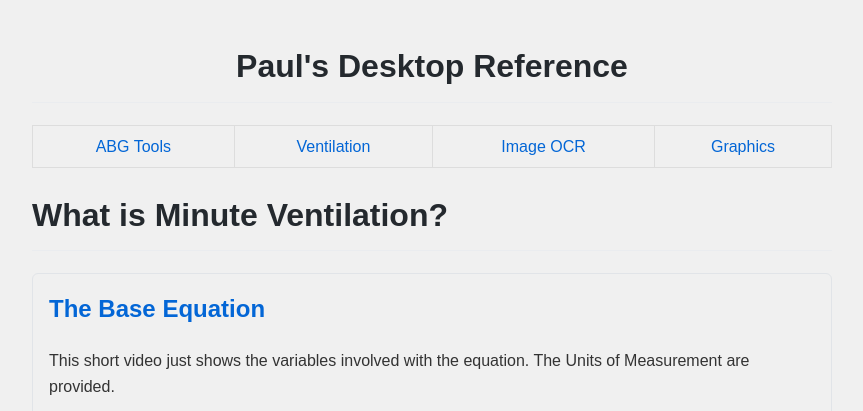
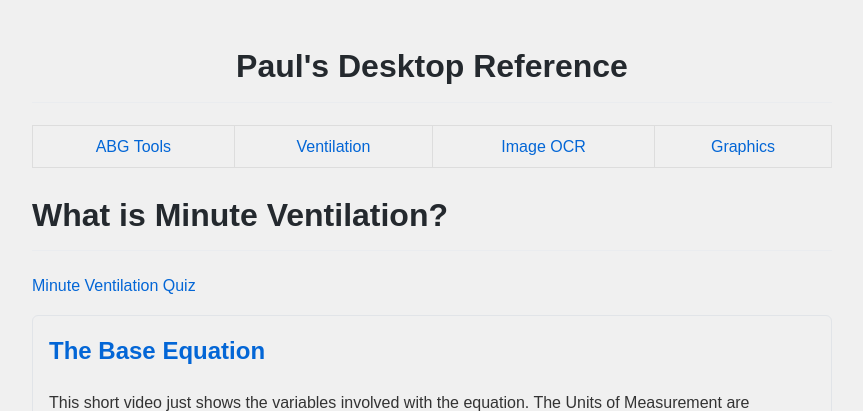
Before and after one commit to ZBZFirst/info, a Jekyll site: the page built from MinuteVentilationExplained.md, in a window 1280 px wide and 900 px high, cut to the strip 0-411 px from the top of the window. Shown: the whole strip, without its empty margins (208-1071 px from the left). Built offline with Jekyll 4.4.1, drawn with Linux system fonts in a browser that asks for light colours.

Commit message:
Update MinuteVentilationExplained.md

```diff
--- a/MinuteVentilationExplained.md
+++ b/MinuteVentilationExplained.md
@@ -4,6 +4,8 @@ title: "What Is Minute Ventilation?"
 ---
 
 # What is Minute Ventilation?
+
+<a href="MinuteVentilationQuiz.html" title="Minute Ventilation Quiz">Minute Ventilation Quiz</a>
 
 <div class="resource">
     <h2>The Base Equation</h2>
```
